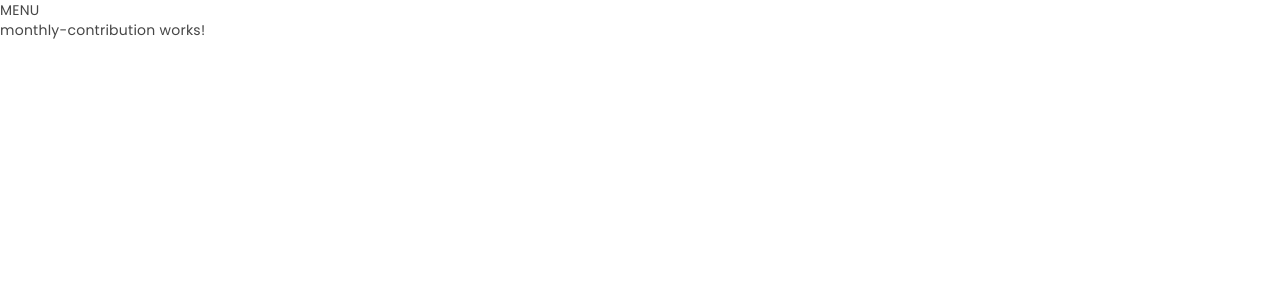
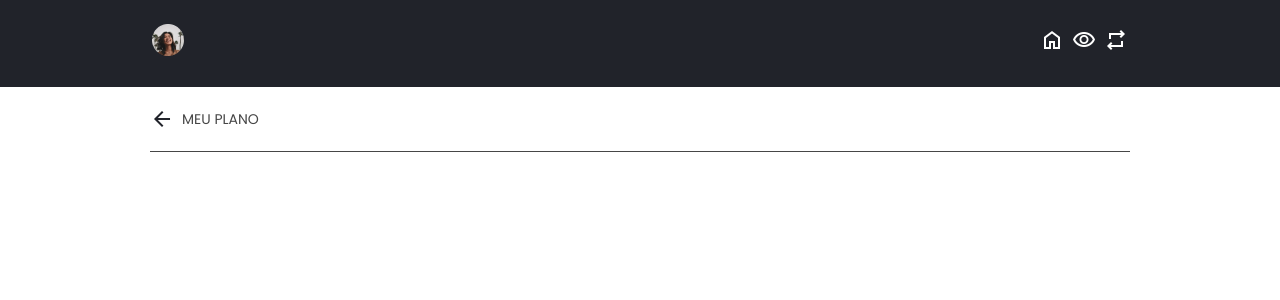
Before and after one commit to arthurussuyferrari/frontend-navega, an Angular app: page /app/monthly-contribution in a window 1280 px wide. Shown: the top 300 px of the page. Built offline with nearby package versions, Linux system fonts and the light colour scheme.

Commit message:
feat: criação do componente de header (#6)

```diff
--- /dev/null
+++ b/src/app/features/shell/authenticated-layout/authenticated-layout.component.html
@@ -0,0 +1 @@
+<app-header></app-header>
--- a/src/app/features/shell/authenticated-layout/authenticated-layout.component.ts
+++ b/src/app/features/shell/authenticated-layout/authenticated-layout.component.ts
@@ -1,19 +1,13 @@
 import { Component } from '@angular/core';
 import { CommonModule } from '@angular/common';
 import { RouterOutlet } from '@angular/router';
+import { HeaderComponent } from '../header/header.component';
+
 @Component({
   selector: 'app-authenticated-layout',
   standalone: true,
-  imports: [CommonModule, RouterOutlet],
-  template: `
-    <div>
-      <aside>MENU</aside>
-      <main>
-        <router-outlet />
-      </main>
-    </div>
-
-  `,
+  imports: [CommonModule, RouterOutlet, HeaderComponent],
+  templateUrl: './authenticated-layout.component.html',
   styleUrls: ['./authenticated-layout.component.less']
 })
 export class AuthenticatedLayoutComponent {
--- /dev/null
+++ b/src/app/features/shell/header/header.component.html
@@ -0,0 +1,24 @@
+
+  <header class="header">
+    <div class="header__top">
+      <div class="header__profile">
+        <img src="./assets/images/avatar.png" alt="user_avatar">
+      </div>
+
+      <div class="header__actions">
+        <a>
+          <mat-icon class="material-symbols-outlined">home</mat-icon>
+        </a>
+        <a>
+          <mat-icon class="material-symbols-outlined">visibility</mat-icon>
+        </a>
+        <a>
+          <mat-icon class="material-symbols-outlined">repeat</mat-icon>
+        </a>
+      </div>
+    </div>
+
+    <div class="header__navigation">
+      <mat-icon class="header__icon--arrow">arrow_back</mat-icon><p class="header__link">Meu Plano</p>
+    </div>
+</header>
--- /dev/null
+++ b/src/app/features/shell/header/header.component.less
@@ -0,0 +1,38 @@
+.header {
+  display: flex;
+  flex-direction: column;
+  justify-content: center;
+  &__top {
+    padding: 24px 152px;
+    background: #21232A;
+    display: flex;
+    justify-content: space-between;
+  }
+  &__actions {
+    display: flex;
+    align-items: center;
+    gap: 8px;
+  }
+  &__navigation {
+    border-bottom: 1px solid #464646;
+    margin: 0 150px;
+    padding: 20px 0;
+    display: flex;
+    align-items: center;
+    gap: 8px;
+  }
+
+  &__link {
+    cursor: pointer;
+    text-transform: uppercase;
+  }
+
+  &__icon--arrow {
+    cursor: pointer;
+    color: #21232A!important;
+  }
+}
+
+:host ::ng-deep .mat-icon {
+    color: #FFF;
+}
--- a/src/index.html
+++ b/src/index.html
@@ -10,9 +10,8 @@
   <link href="https://fonts.googleapis.com/css2?family=Poppins:ital,wght@0,100;0,200;0,300;0,400;0,500;0,600;0,700;0,800;0,900;1,100;1,200;1,300;1,400;1,500;1,600;1,700;1,800;1,900&display=swap" rel="stylesheet">
   <link href="https://fonts.googleapis.com/icon?family=Material+Icons" rel="stylesheet">
   <link href="https://fonts.googleapis.com/css2?family=Material+Symbols+Outlined" rel="stylesheet" />
-
 </head>
-<body class="mat-typography">
+<body>
   <app-root></app-root>
 </body>
 </html>
--- a/src/styles.less
+++ b/src/styles.less
@@ -46,4 +46,5 @@ html {
   --mdc-filled-text-field-hover-bottom-line-color: transparent;
   --mat-form-field-focus-overlay-color: transparent;
   --mdc-filled-text-field-focus-active-indicator-color: #464646;
+  --mat-toolbar-container-background-color: #21232A;
 }
```
Also changed, not shown: src/app/features/shell/header/header.component.ts (added, +15 -0 lines), 1 other file (tests, documents, lock files or other folders).
